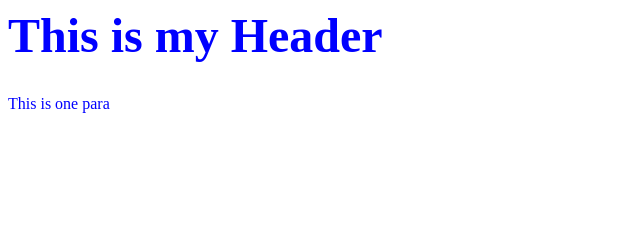
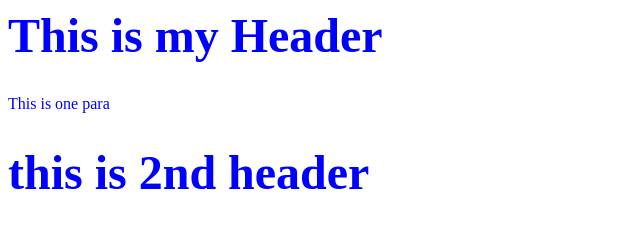
Before and after one commit to Visva005/testrepo, a plain HTML site: page index.html in a window 1280 px wide. Shown: the whole page, without its empty margins (0-640 px from the left). Drawn offline with Linux system fonts and the light colour scheme.

Commit message:
add soem headder

```diff
--- a/index.html
+++ b/index.html
@@ -10,6 +10,7 @@
 <BODY>
 	<H1> This is my Header </H1>
 	<P> This is one para </P>
+	<H1> this is 2nd header </H1>
 </BODY>
 
 
```
